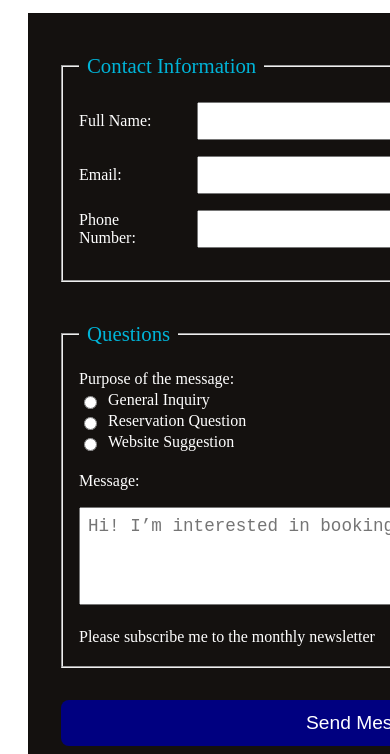
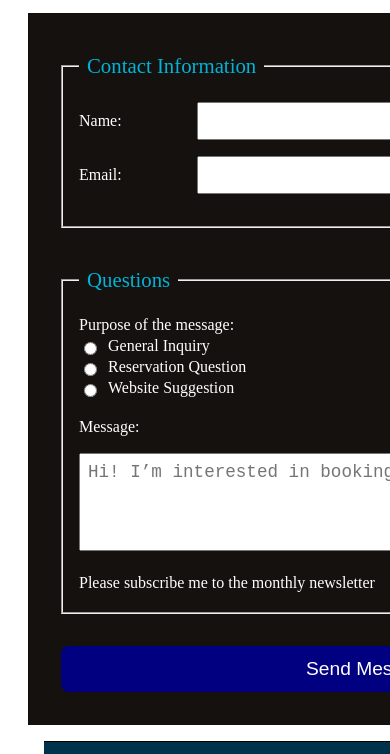
Before and after one commit to juliocelon/wdd130, a plain HTML site: page wwr/contact.html in a window 390 px wide. Shown: the part 1043-1797 px from the top of the page. Drawn offline with Linux system fonts and the light colour scheme; a web font is replaced by a local one.

Commit message:
remove phone number

```diff
--- a/wwr/contact.html
+++ b/wwr/contact.html
@@ -77,7 +77,7 @@
 
                         <div class="contact-information">
                             <div class="form-item">
-                                <label for="fullname">Full Name:</label>
+                                <label for="fullname">Name:</label>
                                 <input type="text" id="fullname" name="fullname">
                             </div>
 
@@ -86,10 +86,6 @@
                                 <input type="email" id="useremail" name="useremail">
                             </div>
 
-                            <div class="form-item">
-                                <label for="phone">Phone Number:</label>
-                                <input type="tel" id="phone" name="phone">
-                            </div>
                         </div>
                     </fieldset>
 
```
